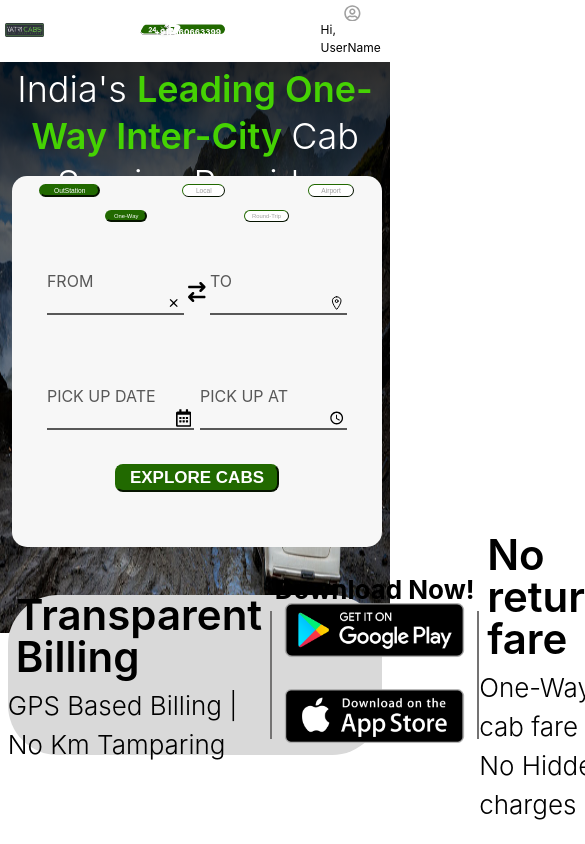
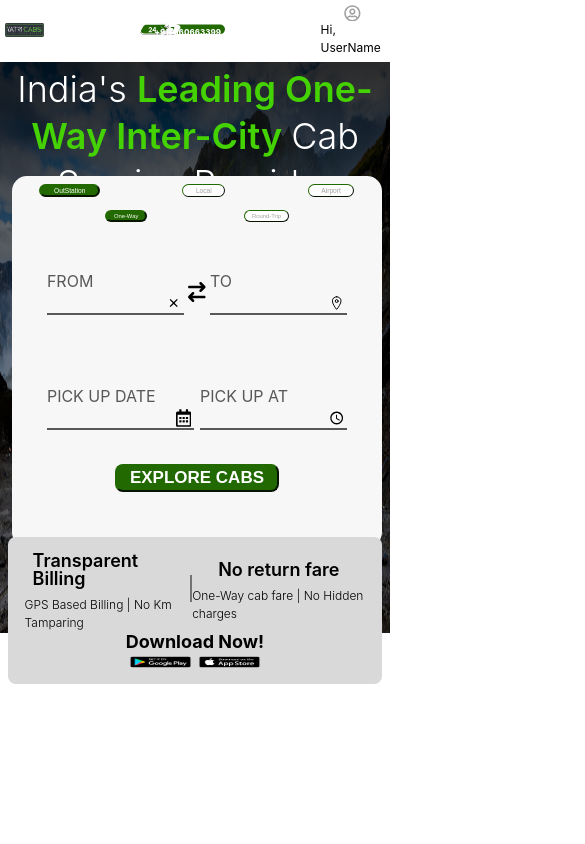
Before and after one commit to mitalrs/CabSite, a React (Vite) app in the folder yatra-cabs/: page / in a window 390 px wide. Shown: the top 844 px of the page, 585 px wide, since content can reach past the window. Built offline with nearby package versions, Linux system fonts and the light colour scheme.

Commit message:
responsive ad comp com

```diff
--- a/yatra-cabs/src/Component/Landing/Ad/index.jsx
+++ b/yatra-cabs/src/Component/Landing/Ad/index.jsx
@@ -7,22 +7,34 @@ function Index() {
   return (
     <>
       <div className='ad-container'>
+      <div className='ad-container-destop'>
       <div className='wrapper'>
         <h2 className='headline-first'>Transparent Billing</h2>
         <p className='short-para'>GPS Based Billing | No Km Tamparing</p>
       </div>
       <div className='hr-div'></div>
-      <div className='wrapper'>
+      <div className='wrapper desktop-view'>
         <h4 className='haedline-second'>Download Now!</h4>
         <div>
         <img className='store-img' src={googleStore} alt="googleStore" />
         <img className='store-img' src={appleStore} alt="appleStore" />
         </div>
       </div>
-      <div className='hr-div'></div>
+      <div className='hr-div desktop-view'></div>
       <div className='wrapper'>
         <h2 className='headline-first'>No return fare</h2>
         <p className='short-para'>One-Way cab fare | No Hidden charges</p>
+      </div>
+      </div>
+
+      <div>
+      <div className='wrapper mobile-view'>
+        <h4 className='haedline-second'>Download Now!</h4>
+        <div>
+        <img className='store-img' src={googleStore} alt="googleStore" />
+        <img className='store-img' src={appleStore} alt="appleStore" />
+        </div>
+      </div>
       </div>
       </div>
     </>
--- a/yatra-cabs/src/Component/Landing/Ad/style.css
+++ b/yatra-cabs/src/Component/Landing/Ad/style.css
@@ -1,11 +1,20 @@
 .ad-container{
     width: 96%;
     margin: 2%;
-    height: 160px;
+    height: fit-content;
     position: absolute;
-    bottom: -130px;
+    bottom: -7.2vw;
     background-color: #D9D9D9;
-    border-radius: 50px;
+    border-radius: 2vw;
+    display: flex;
+    justify-content: space-around;
+    align-items: center;
+    flex-direction: column;
+}
+.ad-container-destop{
+    width: 95%;
+    height: fit-content;
+    background-color: #D9D9D9;
     display: flex;
     justify-content: space-around;
     align-items: center;
@@ -17,25 +26,43 @@
     align-items: center;
 }
 .store-img{
-    height: 80px;
-    width: 205px;
+    height: 4vw;
+    width: 50%;
 }
 .hr-div{
-    height: 80%;
+    height: 7vw;
     border: solid 1px #747373;
 }
 .headline-first{
-    font-size: 42px;
+    font-size: clamp(18px,3vw,41px);
     font-weight: 600;
     margin: 8px;
     line-height: 1;
 }
 .short-para{
-    font-size: 26px;
+    font-size: clamp(12px,1.5vw,26px);
     font-weight: 300;
 }
 .haedline-second{
-    font-size: 26px;
+    font-size: clamp(18px,2.5vw,26px);
     font-weight: 700;
-    line-height: 1px;
+    line-height: 5vw;
 }
+.mobile-view{
+    display: none;
+}
+
+
+@media (max-width: 750px) {
+    .desktop-view{
+        display: none;
+    }
+    .mobile-view{
+        display: block;
+    }
+    .ad-container{
+        padding: 2%;
+        position: absolute;
+        bottom: -15vw;
+    }
+}
```
